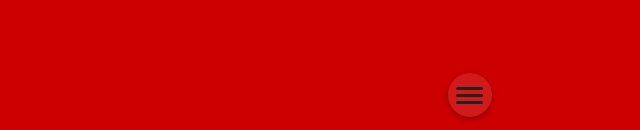
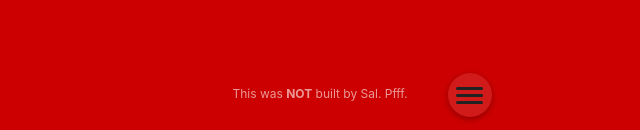
Before and after one commit to destructographic/destructographic.github.io, a plain HTML site: page rx/index.html in a window 1280 px wide. Shown: the part 667-797 px from the top of the page, without its empty margins (320-960 px from the left). Drawn offline with Linux system fonts and the light colour scheme.

Commit message:
add not sal message

```diff
--- a/rx/index.html
+++ b/rx/index.html
@@ -49,6 +49,9 @@
       <div class="bar"></div>
       <div class="bar"></div>
     </div>
+    <div class="footer-note">
+  This was <strong>NOT</strong> built by Sal. Pfff.
+    </div>
   </div>
 
   <script src="./js/script.js"></script>
```
